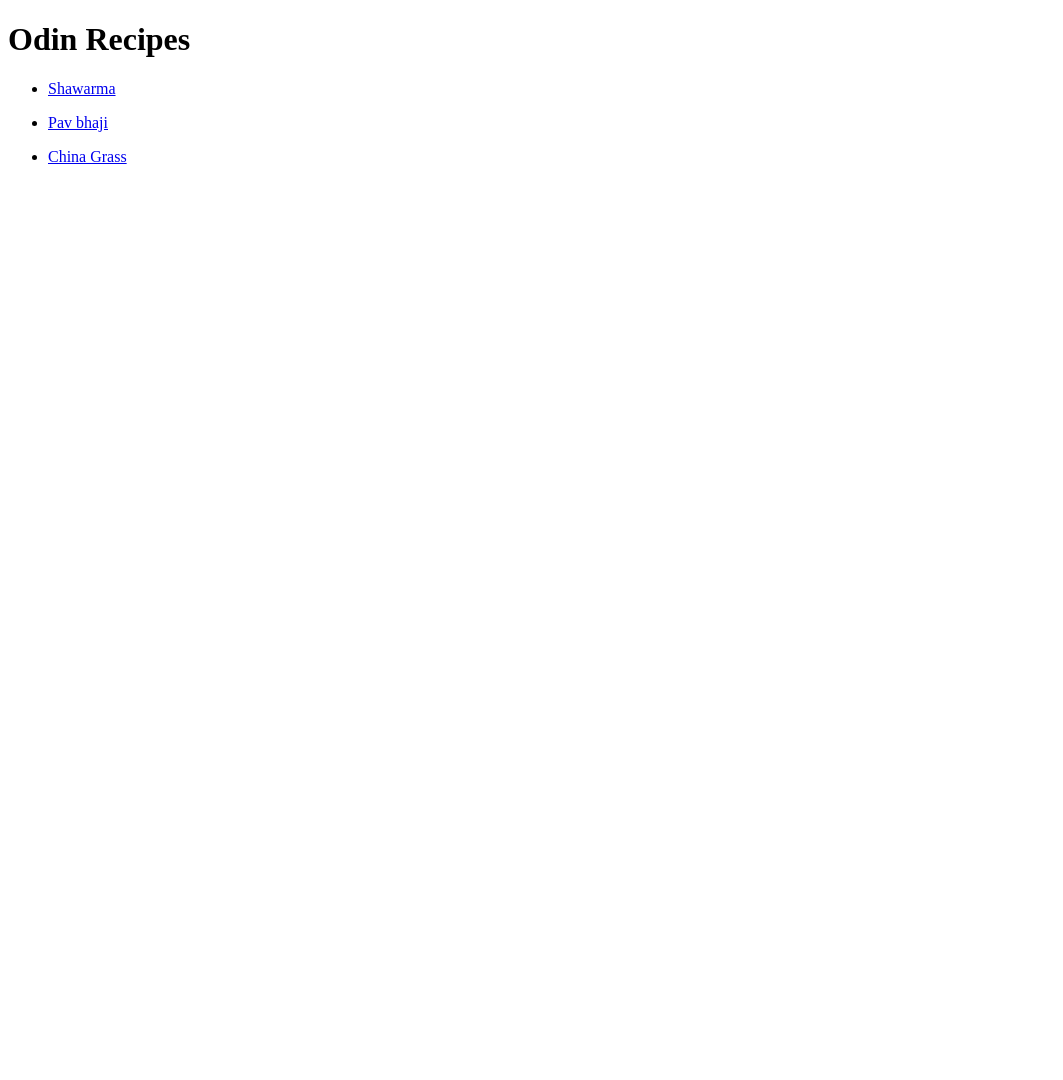
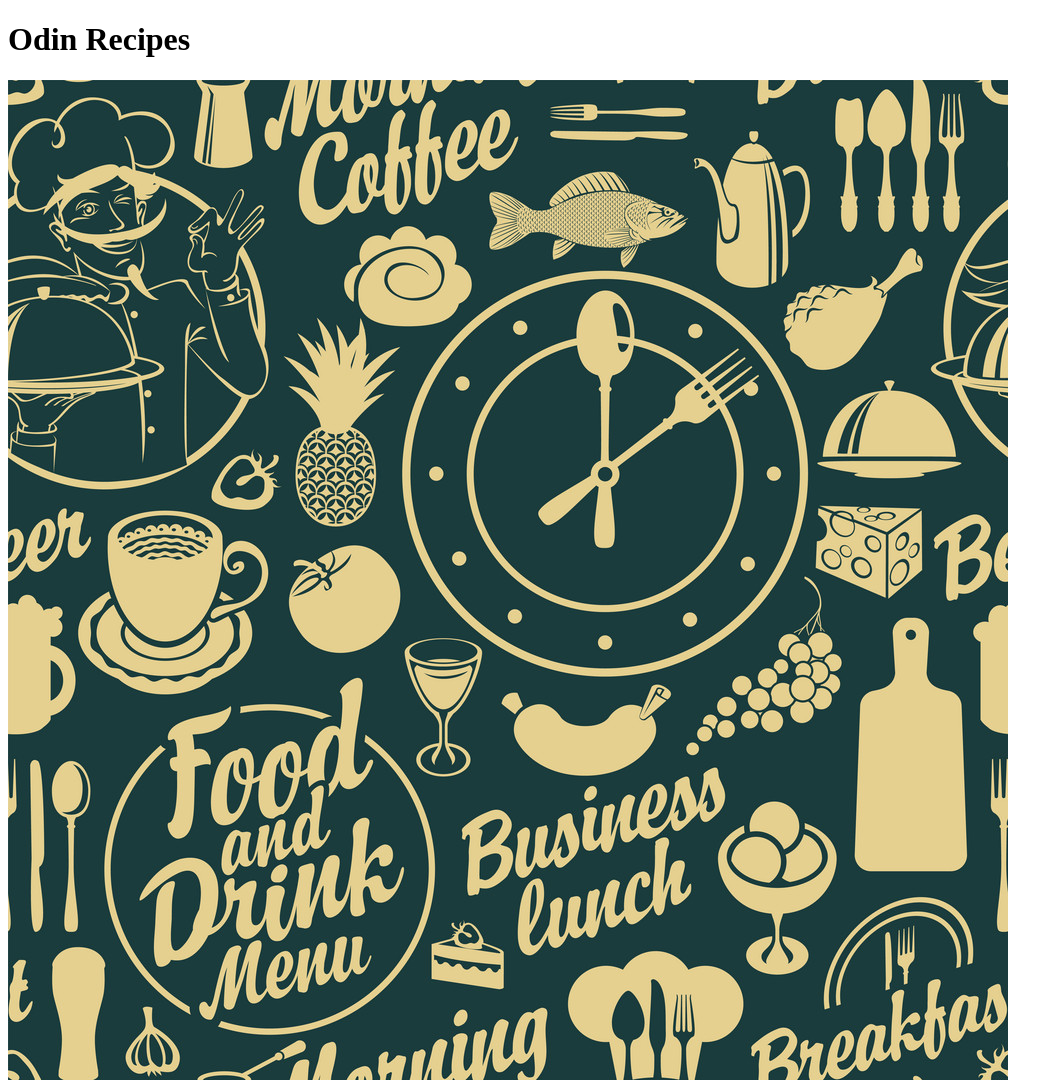
Before and after one commit to mubashir-73/odin-recipes, a plain HTML site: page index.html in a window 1280 px wide. Shown: the top 1080 px of the page, without its empty margins (0-1063 px from the left). Before the commit the page ends 800 px from the top, so only its background shows below. Drawn offline with Linux system fonts and the light colour scheme.

Commit message:
Added image to index

```diff
--- a/index.html
+++ b/index.html
@@ -6,6 +6,7 @@
     </head>
     <body>
         <h1>Odin Recipes</h1>
+        <img src="imgs/food.jpg">
         <ul>
             <li><p><a href="recipes/shawarma.html">Shawarma</a></p></li>
             <li><p><a href="recipes/pav_bhaji.html">Pav bhaji</a></p></li>
```
